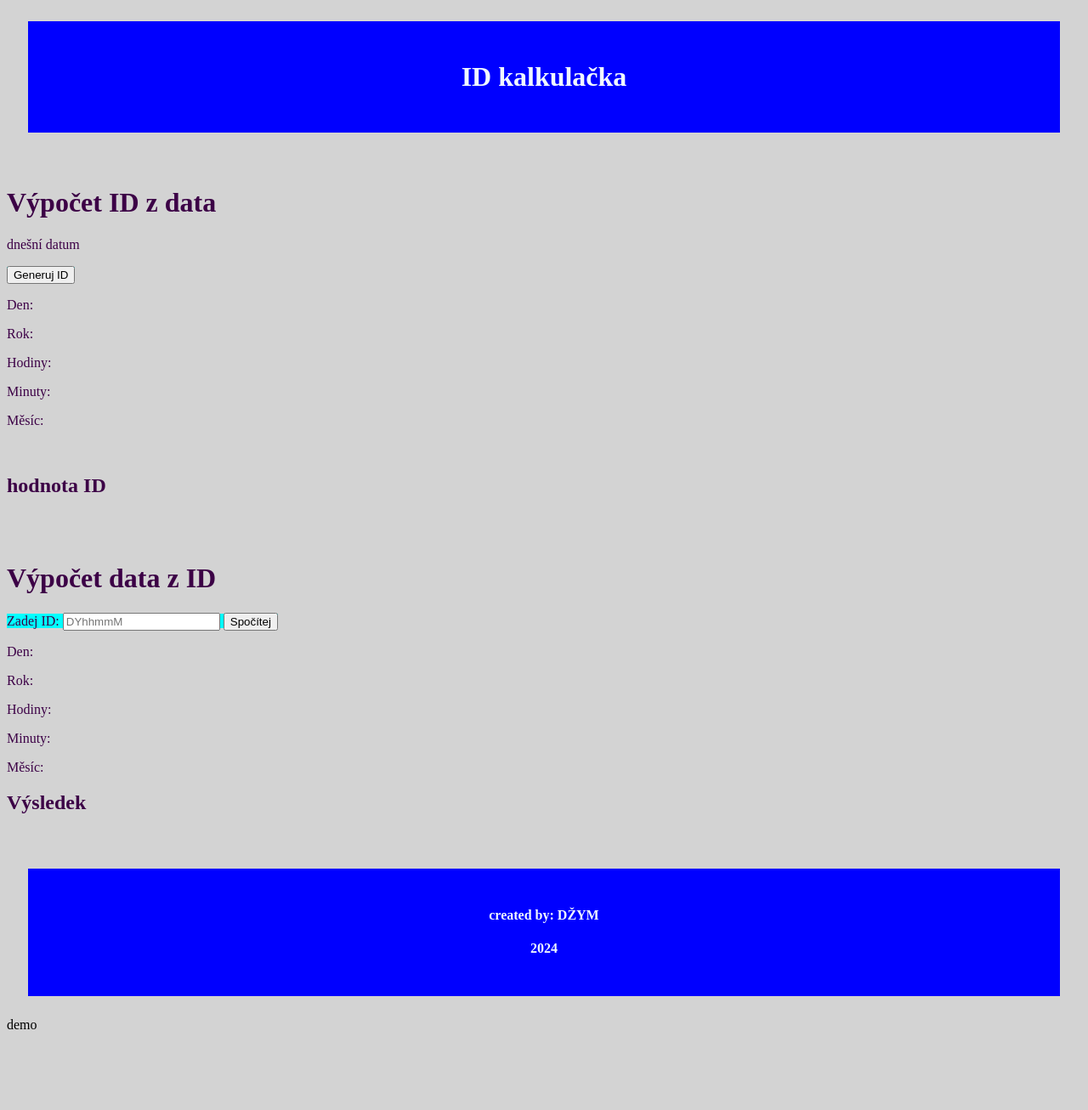
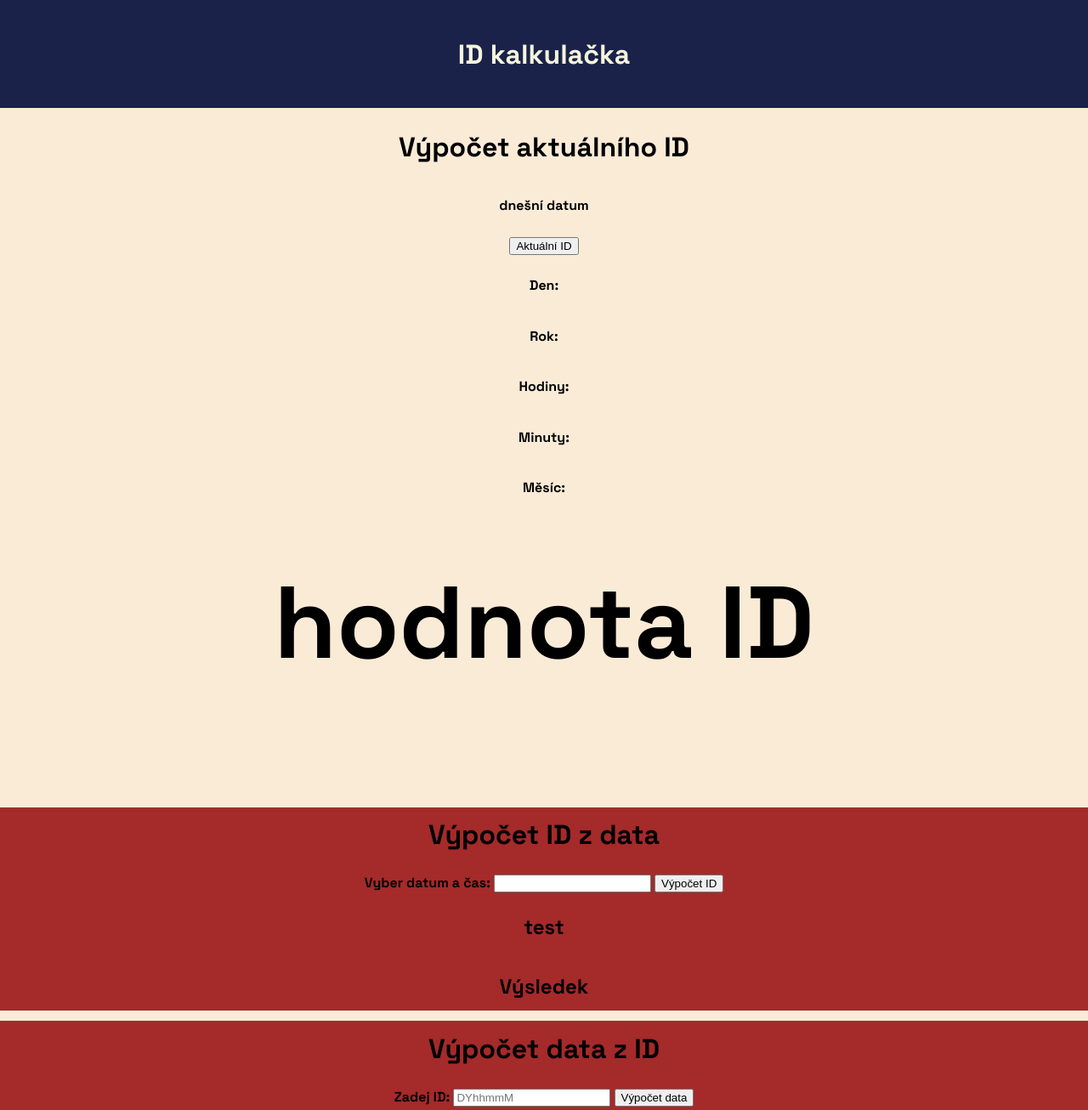
Before and after one commit to DzymatoR/ID_calculator, a plain HTML site: page index.html in a window 1280 px wide. Shown: the top 1306 px of the page at 85% size. Before the commit the page ends 1231 px from the top, so only its background shows below. Drawn offline with Linux system fonts and the light colour scheme.

Commit message:
Upravy layoutu

```diff
--- a/index.html
+++ b/index.html
@@ -4,34 +4,62 @@
     <meta charset="UTF-8">
     <meta name="viewport" content="width=device-width, initial-scale=1.0">
     <title>ID calculator</title>
+
+    <link rel="preconnect" href="https://fonts.googleapis.com">
+    <link rel="preconnect" href="https://fonts.gstatic.com" crossorigin>
+    <link href="https://fonts.googleapis.com/css2?family=Space+Grotesk:wght@300..700&display=swap" rel="stylesheet">
+
     <style>
 
         body {
-            background-color: lightgray;
+            background-color: antiquewhite;
+            text-align: center;
+            margin: 0%;
+            padding: 0%;
+
+            font-family: "Space Grotesk", sans-serif;
+            font-optical-sizing: auto;
+            font-weight: 700;
+            font-style: normal;
         }
 
-        header {
-            color: aliceblue;
-            margin: 2%;
-            padding: 2%;
-            background-color: blue;
-            text-align: center;
+        h2, h1, p {
+            margin: 1%;
+            padding: 1%;
         }
 
-        #odstavec {
+        header, footer {
+            background-color: rgb(26, 34, 74);
+            color: beige;
+            padding: 20px 50px;
+            margin: 0px 0px;
 
-            /* background-color: blueviolet; */
-            color: rgb(60, 0, 70);
-            margin: 100px;
-            background-color: aqua;
+        }
+
+        #selection {
+
+        }
+
+        .odstavec {
+            background-color: brown;
+            padding: 0px;
+            margin: 0px 0px;
+        }
+
+        #aktualniID{
+            background-color: antiquewhite;
+        }
+
+        #ID_result{
+            background-color: antiquewhite;
+            font-size: 500%;
+            margin: 0px;
+            padding: 0px;
+
         }
 
         footer{
-            margin: 2%;
-            padding: 2%;
-            color: aliceblue;
-            background-color: blue;
-            text-align: center;
+
         }
 
     </style>
@@ -41,13 +69,14 @@
 </head>
 <body>
     <header>
-        <h1 id="">ID kalkulačka</h1>
+        <h1 id="nadpis">ID kalkulačka</h1>
     </header>
 
-    <ID_calculator id="odstavec">
-        <h1 id="nadpis">Výpočet ID z data</h1>
+    <div class="odstavec" id="aktualniID">
+
+        <h1 id="nadpis">Výpočet aktuálního ID</h1>
         <p id="datum_now">dnešní datum</p>
-        <button id="btn_generujID">Generuj ID</button>
+        <button id="btn_aktualni_ID">Aktuální ID</button>
         <div id="zakladni_hodnoty">
             <p id="den">Den:</p>
             <p id="rok">Rok:</p>
@@ -55,16 +84,30 @@
             <p id="min">Minuty:</p>
             <p id="mes">Měsíc:</p>
             <br>
+        </div>
+        <div class="odstavec" id="ID_result">
             <h2 id="vysledne_ID">hodnota ID</h2>
             <br>
         </div>
-    </ID_calculator>
+    </div>
 
-    <ID_zpetne id="odstavec">
+
+    <div id="selection">
+
+        <div class="odstavec">
+            <h1>Výpočet ID z data</h1>
+            <label for="datum_vyber">Vyber datum a čas:</label>
+            <input type="datetime" id="datum_vyber" name="datum_vyber">
+            <button id="btn_vypocet_ID">Výpočet ID</button>
+            <h2 id="test">test</h2>
+            <h2 id="vypocet">Výsledek</h2>
+        </div>
+
+        <div class="odstavec">
             <h1>Výpočet data z ID</h1>
             <label for="ID_value">Zadej ID:</label>
             <input type="text" name="ID_value" placeholder="DYhhmmM" id="ID_value">
-        <button id="btn_spocitej">Spočítej</button>
+            <button id="btn_spocitej">Výpočet data</button>
             <div>
                 <p id="ID_den">Den: </p>
                 <p id="ID_rok">Rok: </p>
@@ -74,14 +117,14 @@
             </div>
             <h2 id="vysledek">Výsledek</h2>
             <br>
-    </ID_zpetne>
+        </div>
+
+    </div>
 
     <footer id="footer">
         <h4>created by: DŽYM</h4>
         <h4>2024</h4>
     </footer>
-
-    <p id="demo">demo</p>
 
 
 </body>
@@ -91,11 +134,11 @@
     const kod_den = [1,2,3,4,5,6,7,8,9,0,"A","B","C","D","E","F","G","H","I","J","K","L","M","N","R","S","T","U","V","W","X","Y","Z" ]
     const kod_mes = ["A","B","C","D","E","F","G","H","I","J","K","L"]
 
-    function vypocet_ID (){
+    function aktualni_ID (){
 
         const now = new Date();
 
-        const now_den = now.getDay()-1;
+        const now_den = now.getDate();
         const now_den_conv = kod_den[now_den-1];
         const now_rok = now.getFullYear();
         const now_rok_conv = now.getFullYear().toString().slice(-1);
@@ -103,8 +146,6 @@
         const now_min = now.getMinutes().toString().padStart(2, "0");
         const now_mes = now.getMonth()+1;
         const now_mes_conv = kod_mes[now_mes-1];
-
-
 
         document.getElementById("datum_now").innerHTML = "Aktuálně: "
                                                         + now_den
@@ -123,13 +164,17 @@
         document.getElementById("min").innerHTML = "Minuta: " + now_min;
         document.getElementById("mes").innerHTML = "Měsíc: " + now_mes_conv;
 
-        document.getElementById("vysledne_ID").innerHTML = "ID: "
-                                                            + now_den_conv
+        document.getElementById("vysledne_ID").innerHTML =  + now_den_conv
                                                             + now_rok_conv
                                                             + now_hod
                                                             + now_min
                                                             + now_mes_conv;
 
+    }
+
+    function vypocet_ID () {
+        zadane_datum = document.getElementById("datum_vyber").value;
+        document.getElementById("test").innerHTML = zadane_datum;
     }
 
     function vypocet_data (){
@@ -171,13 +216,15 @@
 
             // document.getElementById("demo").innerHTML = hodnota_ID.length;
 
-
     }
 
-    document.getElementById("btn_generujID").addEventListener("click", vypocet_ID);
+
+
+    document.getElementById("btn_aktualni_ID").addEventListener("click", aktualni_ID);
+    document.getElementById("btn_vypocet_ID").addEventListener("click", vypocet_ID);
     document.getElementById("btn_spocitej").addEventListener("click", vypocet_data);
 
-    setInterval(vypocet_ID,60000);
+    setInterval(aktualni_ID,60000);
 
 </script>
 
```
Lines whose indentation alone changed are shown as unchanged.
